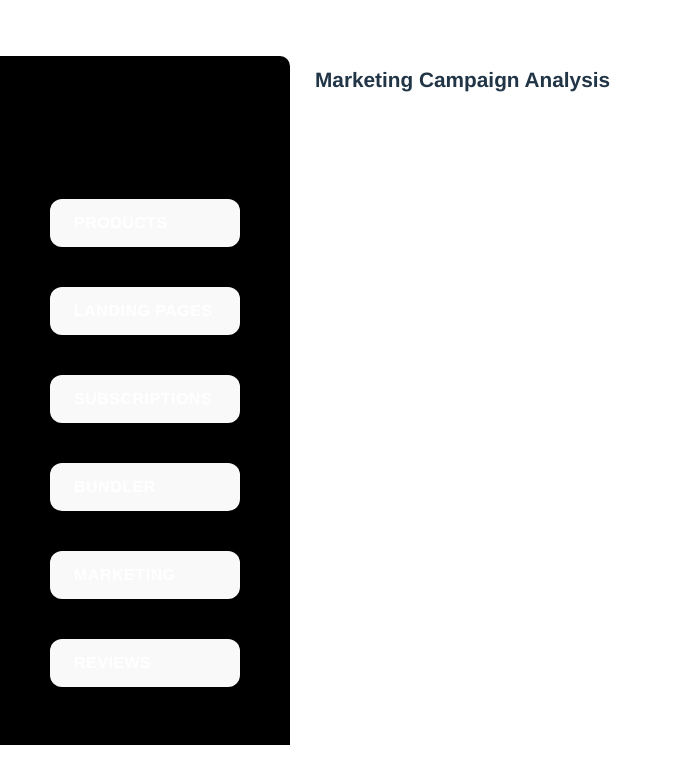
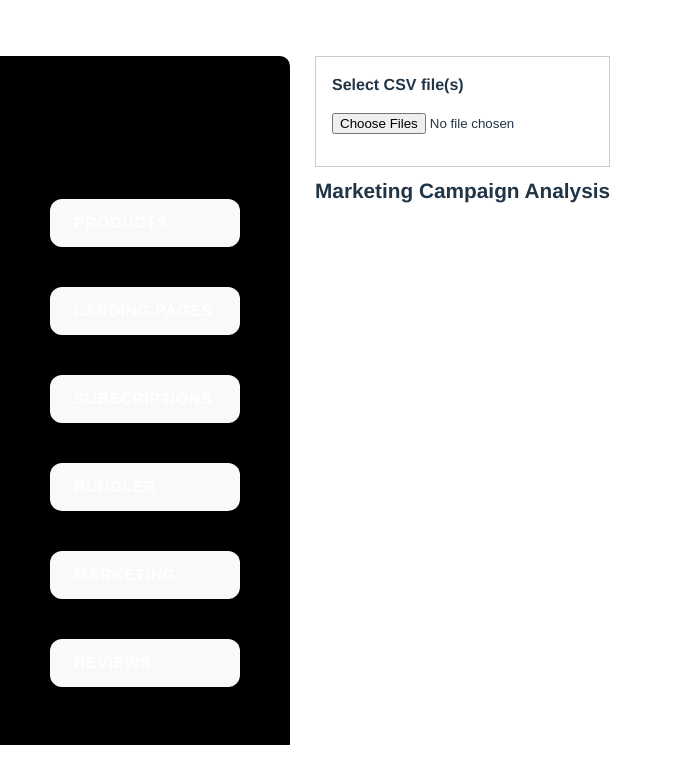
Before and after one commit to kukovisuals/subscription-anomaly, a React (Vite) app: page / in a window 1280 px wide. Both pictures are taken after a click on the button "MARKETING". Shown: the top 784 px of the page, without its empty margins (0-673 px from the left). Built offline with nearby package versions, Linux system fonts and the light colour scheme; no server answers.

Commit message:
new commit for data

```diff
--- a/src/App.jsx
+++ b/src/App.jsx
@@ -1,4 +1,4 @@
-import { useEffect, useState, useRef } from "react";
+import { useEffect, useState, useRef, useCallback } from "react";
 import * as d3 from "d3";
 import { fileOrders, onlyProducts, landingPageArrs, reviewsStamps, sessionRef, customBundler } from './utilities/allFiles';
 import { productSales, subscriptionSales, landingPages, reviewsCleanup, reviewsTokens, marketingSrc, allOrdersWithBundleInfo,marketingChannelSummary } from './utilities/allDataObjects';
@@ -33,28 +33,23 @@ function App() {
 
   const [loading, setLoading] = useState(true);
   const isFirstRender = useRef(true);
+  const [fileData, setFileData] = useState([]);
 
-  const handleFileUpload = async (event) => {
-    const file = event.target.files[0];
+
+  const handleFiles = useCallback(async (evt) => {
+    const file = evt.target.files?.[0];
     if (!file) return;
 
-    const fileUrl = URL.createObjectURL(file);
+    /* 1. Read the raw CSV text */
+    const text = await file.text();
 
-    try {
-      const rawData = await d3.csv(fileUrl);
-      console.log('File URL:', rawData.length);
-      // const customBuildCsv = await allOrdersWithBundleInfo(fileUrl);
-      const customBuildCsv = await allOrdersWithBundleInfo(customBundler);
-      console.log('File URL:', fileUrl);
-      console.log('CSV Data:', customBuildCsv);
-      setCustomBuildSet(customBuildCsv);
-    } catch (error) {
-      console.error('Error processing CSV:', error);
-    } finally {
-      // Always clean up the URL
-      URL.revokeObjectURL(fileUrl);
-    }
-  };
+    /* 2. Convert raw CSV → array of JS objects (one call to csvParse, no accessor) */
+    const rows = d3.csvParse(text);
+
+    const parsed = await marketingChannelSummary(rows)
+    setMarketingData(parsed);
+    setFileData(rows);
+  }, []);
 
   useEffect(() => {
     if (!isFirstRender.current) return;
@@ -71,7 +66,7 @@ function App() {
         // const inventoryDataCsv = await inventoryData(inventoryFiles);
         // const marketingDataCsv = await marketingResources(setsBundles);
         // const marketingDataCsv = await marketingSrc(sessionRef);
-        const marketingDataCsv = await marketingChannelSummary(sessionRef);
+        // const marketingDataCsv = await marketingChannelSummary(sessionRef);
         const customBuildCsv = await allOrdersWithBundleInfo(customBundler);
 
         setSankeyData(suspiciousOrders);
@@ -79,7 +74,7 @@ function App() {
         setLandingPagesCn(landingPagesCsv);
         setReviewsData(reviewsCsv);
         setTextReviewsData(reviewsTextCsv);
-        setMarketingData(marketingDataCsv);
+        // setMarketingData(marketingDataCsv);
         setCustomBuildSet(customBuildCsv);
 
         setSankeyDataRelief(suspiciousOrders.filter(order => order.items[0]?.subsType === "Custom Relief Bra Set Subscription Box"));
@@ -98,8 +93,8 @@ function App() {
 
   if (loading) return <div>Loading data...</div>;
   // console.log(customBuildSet);
-  // console.log(marketingData);
-
+  console.log(marketingData);
+  console.log(fileData, "file data")
   return (
     <div className="app-container">
       <div className="app-wrapper">
@@ -172,6 +167,19 @@ function App() {
         {
           view == "marketing" && (
             <div className="p-6 bg-gray-50 min-h-screen">
+                <section style={{ padding: "1rem", border: "1px solid #ccc" }}>
+                <label htmlFor="csv-input">
+                  <strong>Select CSV file(s)</strong>
+                </label>
+                <input
+                  id="csv-input"
+                  type="file"
+                  accept=".csv"
+                  multiple
+                  onChange={handleFiles}
+                  style={{ display: "block", margin: "1rem 0" }}
+                />
+              </section>
                 <div className="max-w-6xl mx-auto">
                     <h1 className="text-3xl font-bold text-gray-800 mb-6">Marketing Campaign Analysis</h1>
                     <div className="bg-white p-6 rounded-lg shadow-lg">
--- a/src/utilities/allDataObjects.js
+++ b/src/utilities/allDataObjects.js
@@ -655,24 +655,27 @@ export async function marketingSrc(
   { matchPath, rollup = true, byYear = false } = {}
 ) {
   const rows = [];
-
-  for (const { file, date } of files) {
-    const csvRows = await d3.csv(file, (d) => {
-
+  debugger
+  // for (const { file, date } of files) {
+    // const csvRows = await d3.csv(file, (d) => {
+    const csvRows = files.map((d) => {
       if(d["Landing page URL"].includes("orders") || d["Landing page URL"].includes("checkout"))
         return
 
       return {
-        year: date,
+        // year: date,
+        year: "2025-06-06",
         url: d["Landing page URL"],
         path: normalizePath(d["Landing page URL"]),
         sessions:      +d["Sessions"]                       || 0,
         cartAdditions: +d["Sessions with cart additions"]   || 0,
         cvr: +d["Conversion rate"]
       }
-    });
+    })
+
+    // });
     rows.push(...csvRows);
-  }
+  // }
 
   const filtered = matchPath ? filterByPath(rows, matchPath) : rows;
   return rollup ? groupRows(filtered, { byYear }) : filtered;
```
